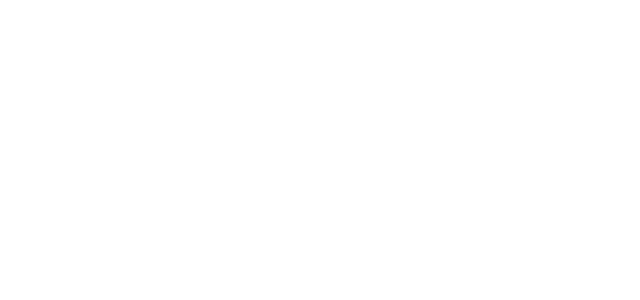
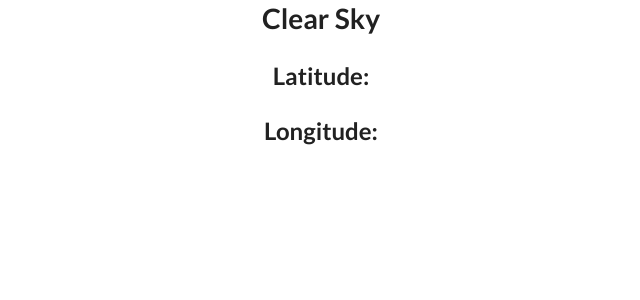
Before and after one commit to FearghalM/clear_sky, a React (Create React App) app: page / in a window 1280 px wide. Shown: the top 300 px of the page, without its empty margins (319-959 px from the left). Built offline with nearby package versions, Linux system fonts and the light colour scheme; no server answers.

Commit message:
feat: add semantic-ui-css dependency and implement geolocation in App component

```diff
--- a/package.json
+++ b/package.json
@@ -11,6 +11,7 @@
     "react": "^19.1.1",
     "react-dom": "^19.1.1",
     "react-scripts": "5.0.1",
+    "semantic-ui-css": "^2.5.0",
     "web-vitals": "^2.1.4"
   },
   "scripts": {
--- a/src/App.js
+++ b/src/App.js
@@ -1,12 +1,24 @@
-import logo from './logo.svg';
 import './App.css';
+import React, { useEffect, useState } from "react";
 
-function App() {
+export default function App() {
+  const [lat, setLat] = useState(null);
+  const [lon, setLon] = useState(null);
+
+  useEffect(() => {
+    navigator.geolocation.getCurrentPosition(function (position) {
+      setLat(position.coords.latitude);
+      setLon(position.coords.longitude);
+      console.log("Latitude is :", position.coords.latitude);
+      console.log("Longitude is :", position.coords.longitude);
+    });
+  }, []);
+
   return (
     <div className="App">
-
+      <h1>Clear Sky</h1>
+      <h2>Latitude: {lat}</h2>
+      <h2>Longitude: {lon}</h2>
     </div>
   );
 }
-
-export default App;
```
Also changed, not shown: 1 other file (tests, documents, lock files or other folders).
